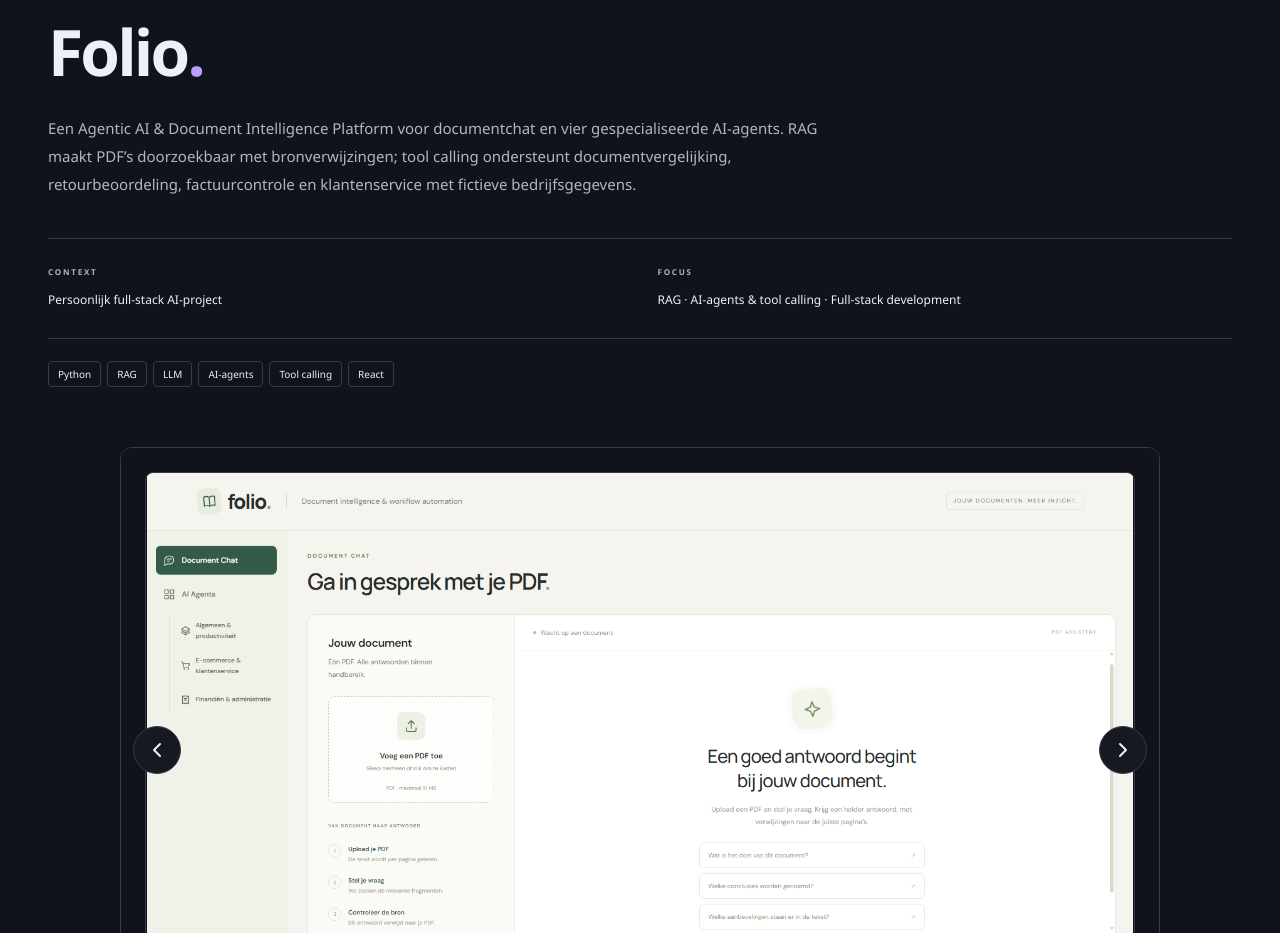
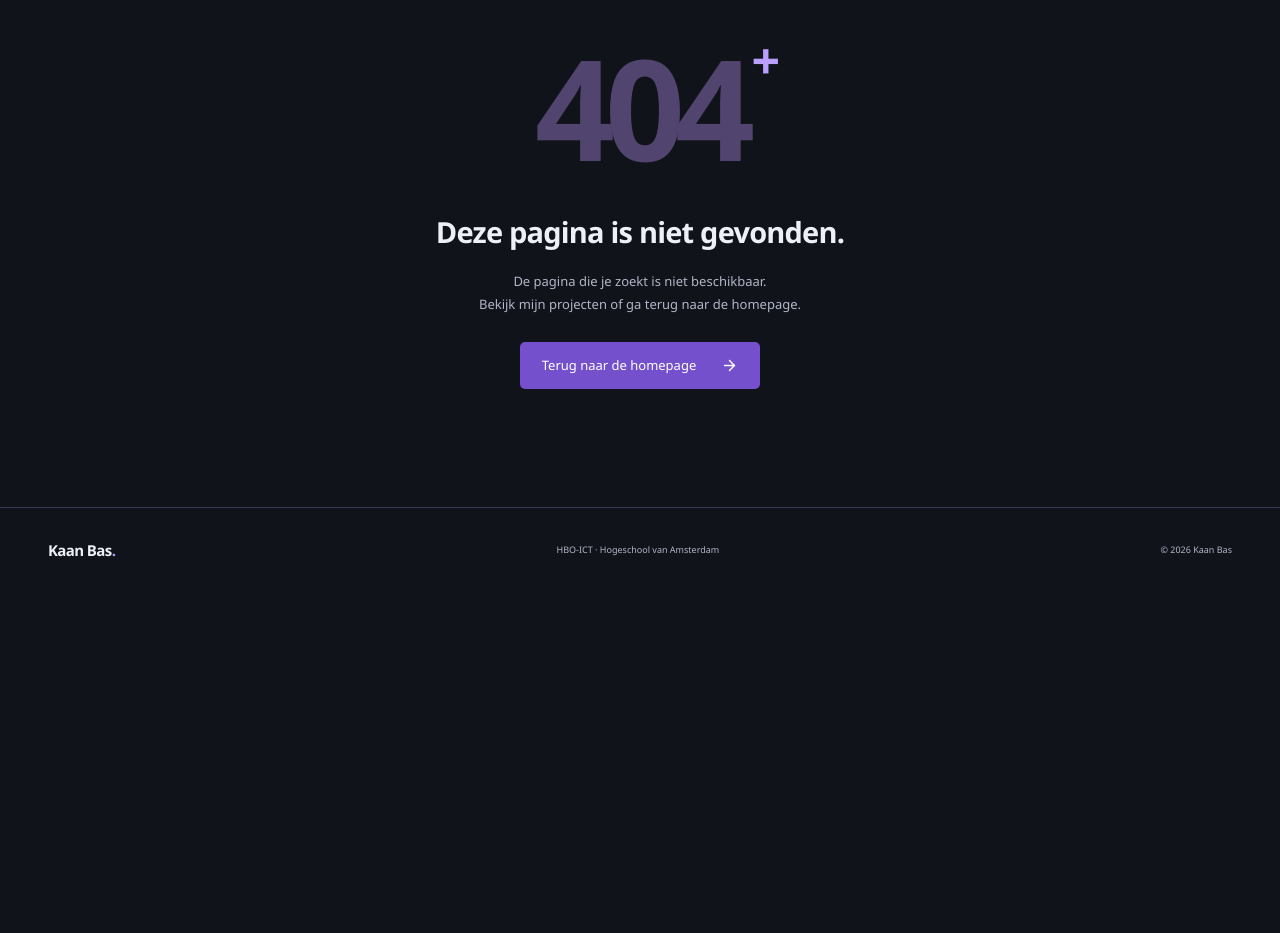
Before and after one commit to Kaan-Bas/portfolio, a React (Vite) app: page /projects/folio-pdf-knowledge-assistant in a window 1280 px wide. Shown: the part 207-1140 px from the top of the page. After the commit the page ends 800 px from the top, so only its background shows below. Built offline with nearby package versions, Linux system fonts and the light colour scheme; a web font is replaced by a local one.

Commit message:
fix: change routes

```diff
--- a/src/App.tsx
+++ b/src/App.tsx
@@ -16,8 +16,8 @@ export default function App() {
       <Header />
       <Routes>
         <Route path="/" element={<Home />} />
-        <Route path="/projects/siemens-ai-quotation-automation" element={<Siemens />} />
-        <Route path="/projects/:slug" element={<ProjectPage />} />
+        <Route path="/siemens" element={<Siemens />} />
+        <Route path="/:slug" element={<ProjectPage />} />
         <Route path="*" element={<NotFound />} />
       </Routes>
       <Footer />
--- a/src/data/portfolio.ts
+++ b/src/data/portfolio.ts
@@ -28,7 +28,7 @@ export function focusUrl(focus: FocusFilter, section: (typeof navigation)[number
 }
 
 export function projectUrl(slug: string, focus: FocusFilter) {
-  return `/projects/${slug}${focus === 'all' ? '' : `?focus=${focus}`}`
+  return `/${slug}${focus === 'all' ? '' : `?focus=${focus}`}`
 }
 
 // De vakgebiedkeuze bepaalt welke projecten, ervaring en vaardigheden zichtbaar zijn.
@@ -118,7 +118,7 @@ export interface Project {
 }
 
 export const featuredProject = {
-  slug: 'siemens-ai-quotation-automation',
+  slug: 'siemens',
   organization: 'Siemens Buildings',
   cardLabel: 'Siemens - afstudeerstagiair',
   title: 'Offertes automatiseren met AI',
@@ -142,7 +142,7 @@ export const featuredProject = {
 }
 
 export const endeavourProject: Project = {
-  slug: 'loods5-webshop',
+  slug: 'loods5',
   organization: 'Endeavour',
   cardLabel: 'Endeavour - stagiair',
   title: 'Loods 5-webshop',
@@ -184,7 +184,7 @@ export const endeavourProject: Project = {
 
 export const projects: Project[] = [
   {
-    slug: 'idcp-chatbot-recommendation',
+    slug: 'idcp',
     organization: 'IDCP',
     cardLabel: 'IDCP - MINOR',
     images: idcpImages,
@@ -229,7 +229,7 @@ export const projects: Project[] = [
       'Praktijkervaring met LLM-gebruikersondersteuning en een hybride aanbevelingssysteem op basis van gebruikersinteresses en content.',
   },
   {
-    slug: 'waternet-pipe-failure-prediction',
+    slug: 'waternet',
     organization: 'Waternet',
     cardLabel: 'WATERNET - MINOR',
     title: 'Voorspellen van leidingstoringen',
@@ -266,7 +266,7 @@ export const projects: Project[] = [
   },
   endeavourProject,
   {
-    slug: 'folio-pdf-knowledge-assistant',
+    slug: 'folio',
     images: folioImages,
     organization: 'Persoonlijk project',
     title: 'Folio',
--- a/src/data/seo.json
+++ b/src/data/seo.json
@@ -7,23 +7,23 @@
     "title": "Kaan Bas",
     "description": "Software Engineering afgestudeerd met AI-projecten bij Siemens en machine-learningprojecten bij Waternet en IDCP. Bekijk relevante projecten en vaardigheden per vakgebied."
   },
-  "/projects/siemens-ai-quotation-automation": {
+  "/siemens": {
     "title": "Offertes automatiseren met AI · Siemens - Kaan Bas",
     "description": "Een afstudeerproject bij Siemens met LLM-extractie, Python-validatie en menselijke controle. 68,8% minder verwerkingstijd bij de geëvalueerde testcases."
   },
-  "/projects/idcp-chatbot-recommendation": {
+  "/idcp": {
     "title": "Gebruikers linken met ML & Data - Kaan Bas",
     "description": "Een project binnen de minor AI Engineering: een LLM-chatbot en een hybride aanbevelingssysteem in Python met data over gebruikers, interesses en content."
   },
-  "/projects/waternet-pipe-failure-prediction": {
+  "/waternet": {
     "title": "Voorspellen van leidingstoringen · Waternet - Kaan Bas",
     "description": "Een project binnen de minor Data Driven Business – AI Engineering: waterinfrastructuur analyseren en leidingstoringen voorspellen met Python, pandas en scikit-learn."
   },
-  "/projects/folio-pdf-knowledge-assistant": {
+  "/folio": {
     "title": "Folio - Agentic AI & Document Intelligence Platform - Kaan Bas",
     "description": "Folio is een Agentic AI & Document Intelligence Platform met documentchat, hybride RAG en vier gespecialiseerde agents. Python-controles en menselijke review begrenzen de uitvoering."
   },
-  "/projects/loods5-webshop": {
+  "/loods5": {
     "title": "Loods 5-webshop · Endeavour - Kaan Bas",
     "description": "Een teamproject tijdens mijn stage bij Endeavour. Ik werkte aan de Loods 5-webshop met frontend- en backendontwikkeling, API-endpoints en database- en CMS-koppelingen."
   }
--- a/src/pages/Home.tsx
+++ b/src/pages/Home.tsx
@@ -34,7 +34,7 @@ const areaIcons: Record<FocusArea, typeof Sparkles> = {
   software: Braces,
   data: Database,
 }
-const previewProjectSlugs = ['folio-pdf-knowledge-assistant', 'loods5-webshop']
+const previewProjectSlugs = ['folio', 'loods5']
 const homeProjects = [
   ...previewProjectSlugs.flatMap((slug) => projects.filter((project) => project.slug === slug)),
   ...projects.filter((project) => !previewProjectSlugs.includes(project.slug)),
@@ -196,7 +196,7 @@ export default function Home() {
                     {item.company === 'Siemens' && (
                       <Link
                         className="text-link small-link"
-                        to={projectUrl('siemens-ai-quotation-automation', focus)}
+                        to={projectUrl('siemens', focus)}
                       >
                         Bekijk het afstudeerproject
                         <ArrowRight size={15} aria-hidden="true" />
```
Also changed, not shown: 1 other file (tests, documents, lock files or other folders).
